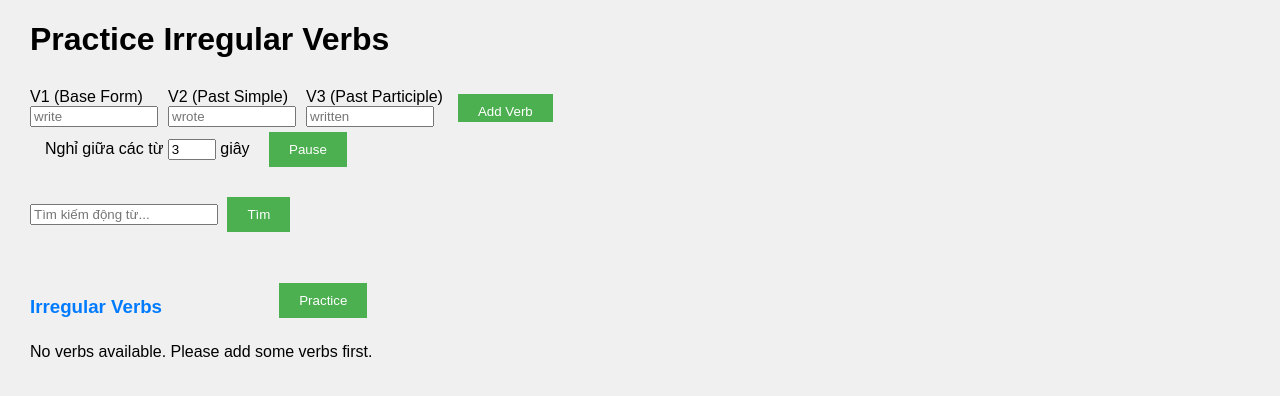
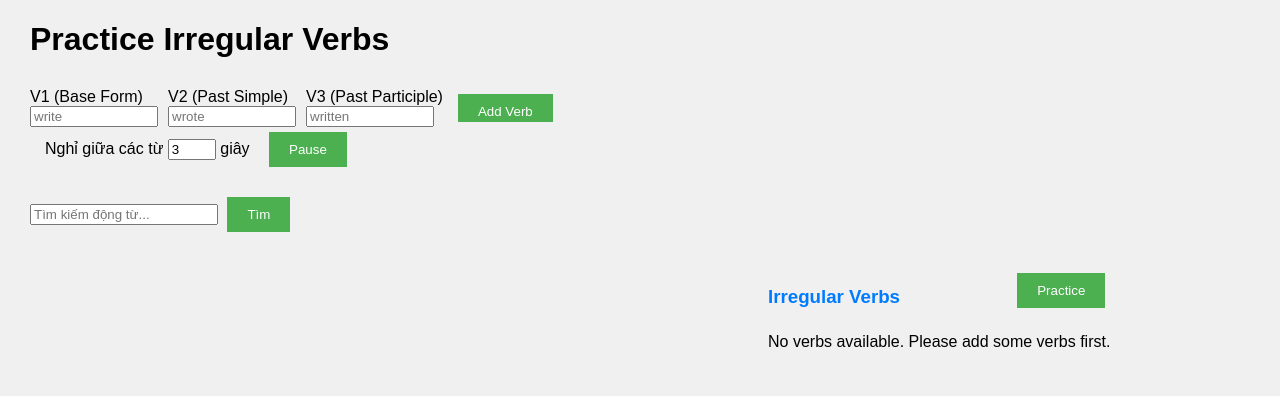
Before and after one commit to ntd806/Reflex-Training-App, a Flask app: page /irregular_verbs in a window 1280 px wide. Shown: the part 19-415 px from the top of the page. Run offline with Flask 3, Linux system fonts and the light colour scheme; data that the repository does not hold is empty.

```diff
--- a/reflex_training/templates/irregular_verbs.html
+++ b/reflex_training/templates/irregular_verbs.html
@@ -86,14 +86,17 @@
         <input type="text" id="searchInput" placeholder="Tìm kiếm động từ..." style="width:180px;">
         <button onclick="searchVerbList()">Tìm</button>
     </div>
-    <div id="practiceArea" style="margin-top:40px; font-size:2em; color:blue; text-align:center;"></div>
-    <div class="verb-forms" style="margin-top:30px;">
-        <div class="verb-form">
-            <div style="display: flex; align-items: center; justify-content: space-between;">
-                <h3>Irregular Verbs</h3>
-                <button onclick="startPractice()" style="margin-left: 10px;">Practice</button>
+
+    <div style="display: flex; justify-content: flex-end; gap: 20px; margin-top: 30px;">
+        <div id="practiceArea" style="font-size:2em; color:blue; text-align:center; width:40%;"></div>
+        <div class="verb-forms" style="width:40%;">
+            <div class="verb-form">
+                <div style="display: flex; align-items: center; justify-content: space-between;">
+                    <h3>Irregular Verbs</h3>
+                    <button onclick="startPractice()" style="margin-left: 10px;">Practice</button>
+                </div>
+                <div id="verbList" class="verb-list"></div>
             </div>
-            <div id="verbList" class="verb-list"></div>
         </div>
     </div>
 </div>
```
